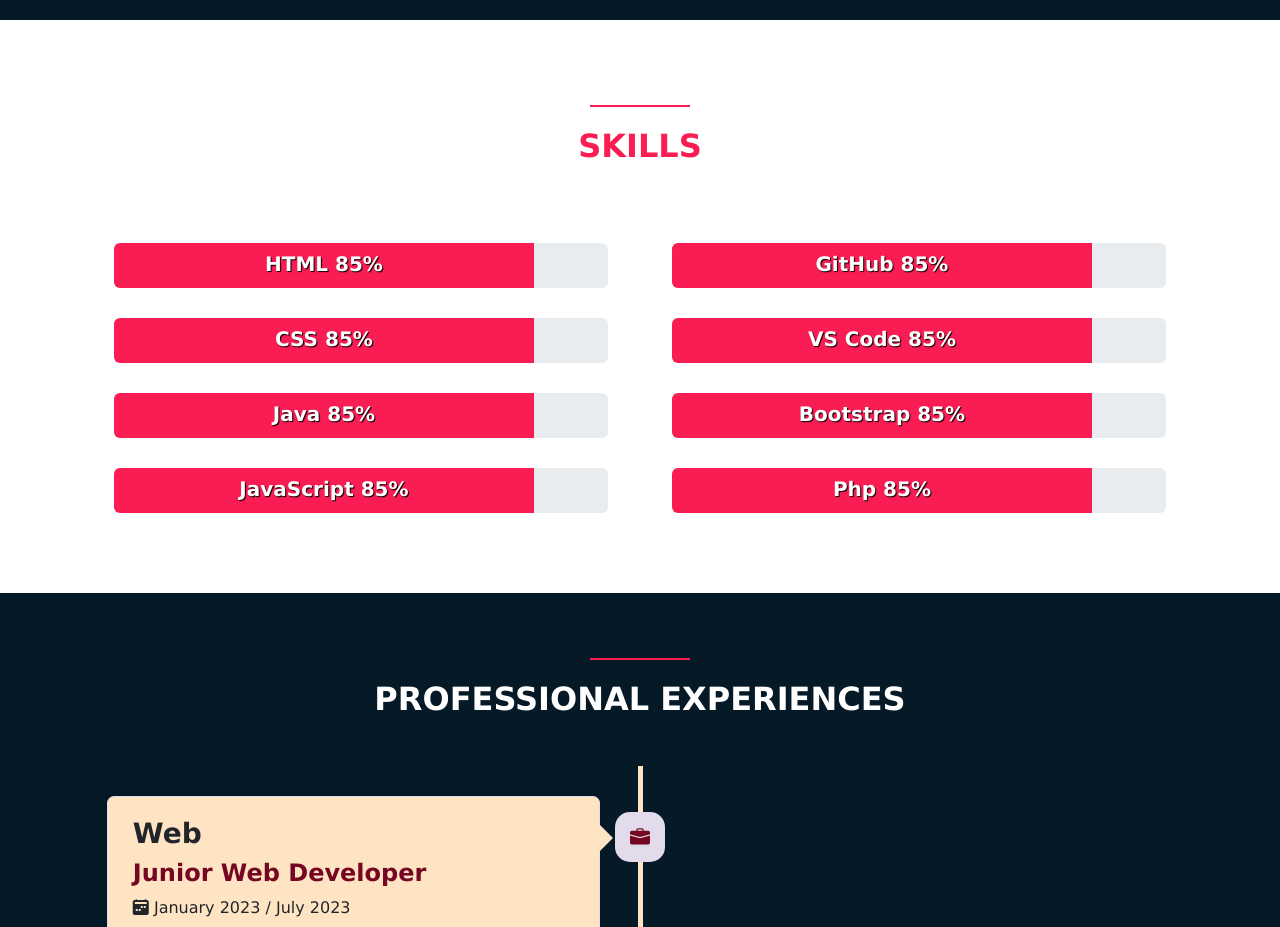
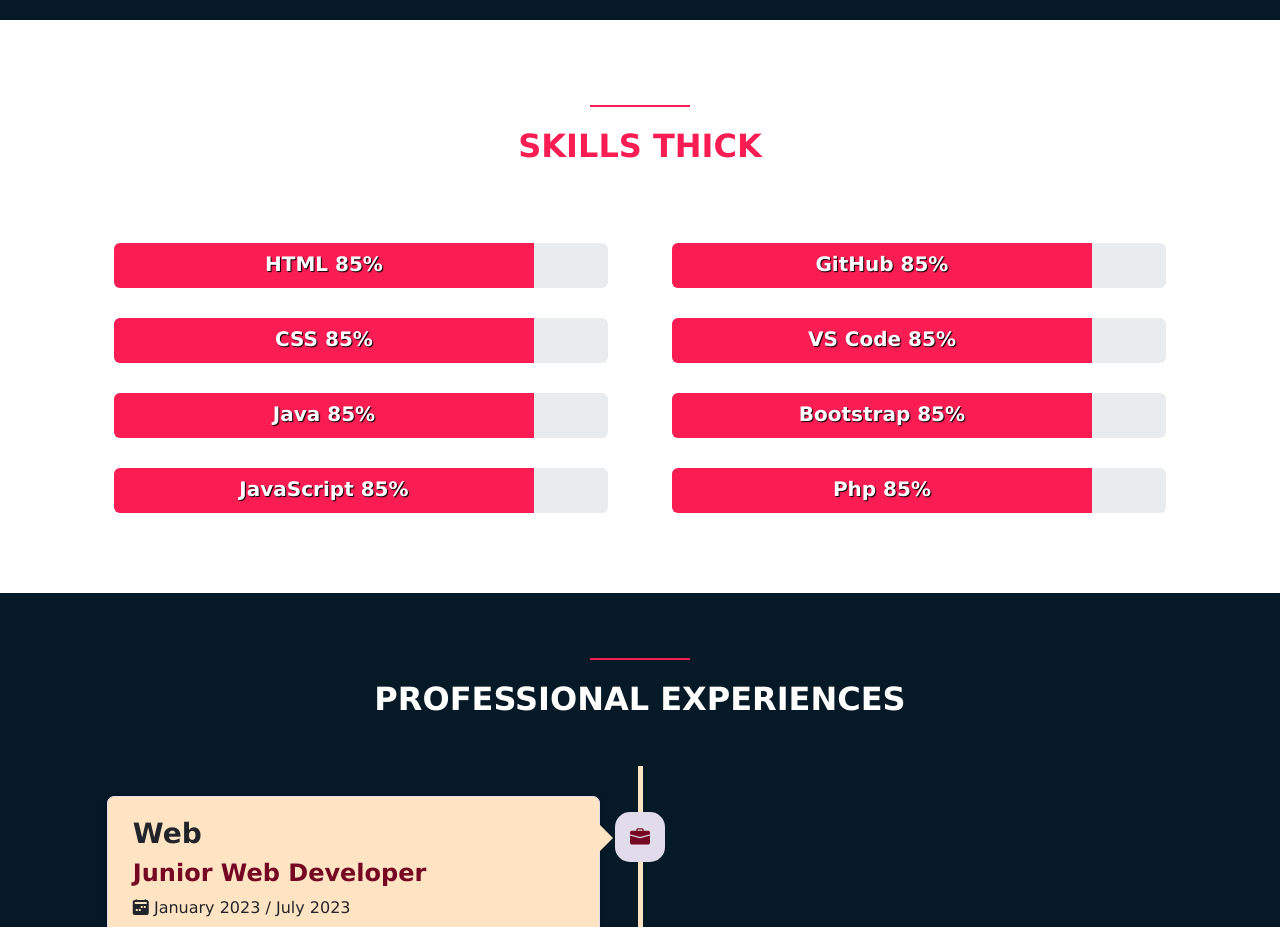
Before and after one commit to iam-don-hector/mywebsite, a plain HTML site: page index.html in a window 1280 px wide. Shown: the part 880-1807 px from the top of the page. Drawn offline with nearby package versions, Linux system fonts and the light colour scheme; a web font is replaced by a local one.

Commit message:
Update index.html

```diff
--- a/index.html
+++ b/index.html
@@ -48,7 +48,7 @@
             <div class="container">
                 <div class="divider"></div>
                 <div class="heading">
-                    <h2>Skills</h2>
+                    <h2>Skills thick</h2>
                 </div>
 
                 <div class="container">
```
